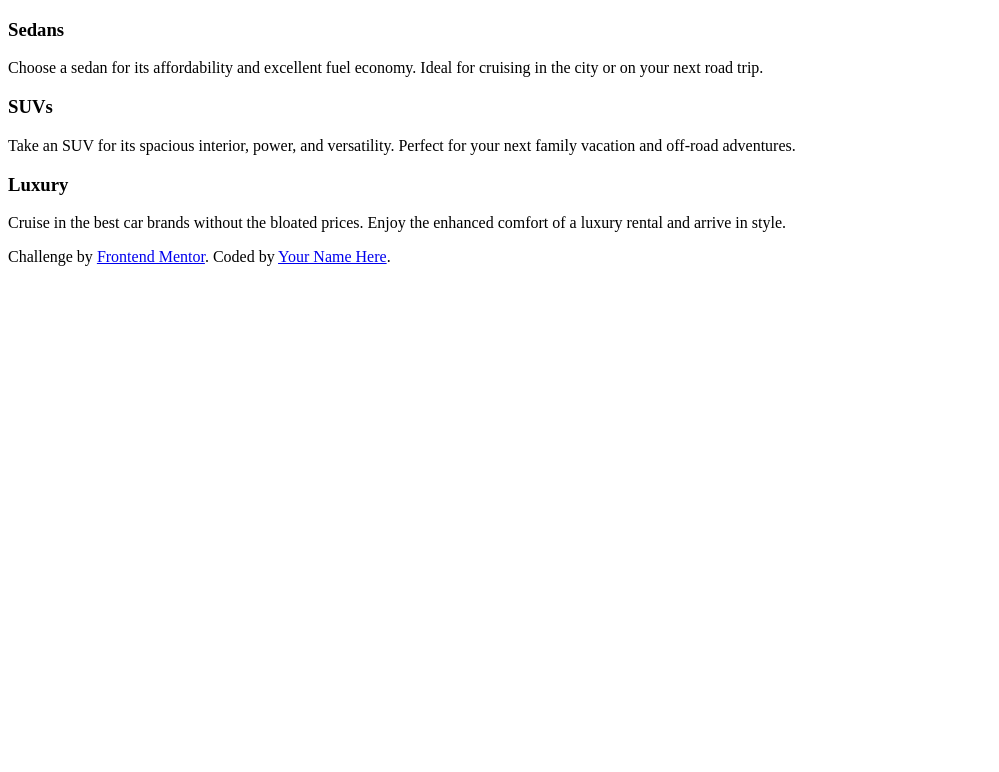
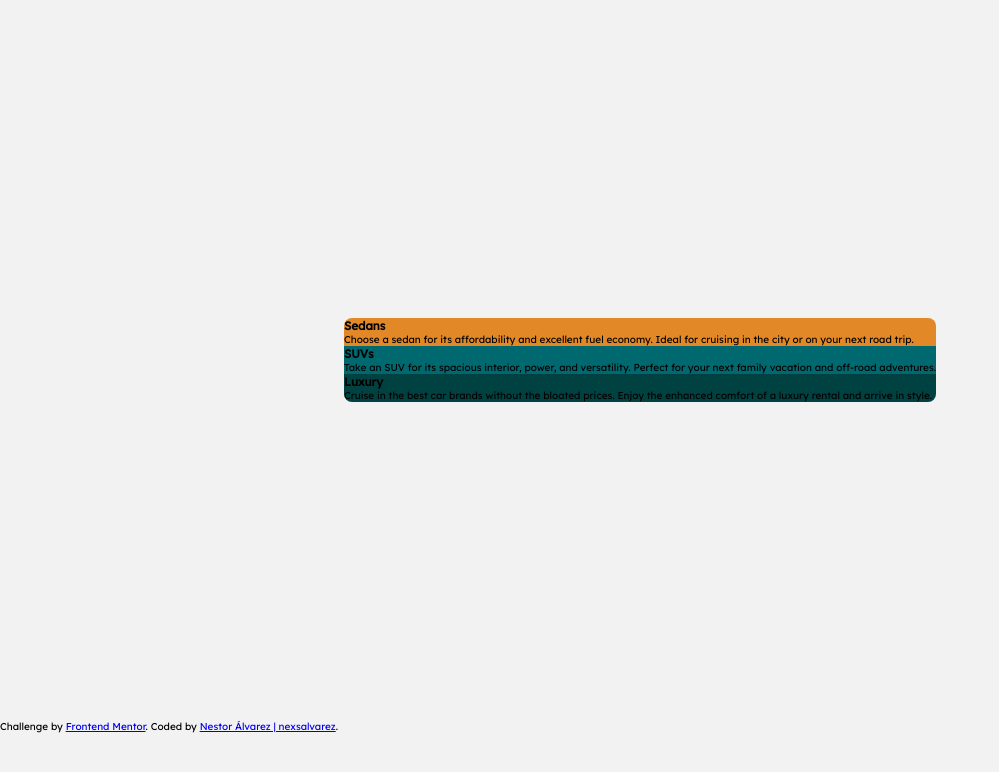
Before and after one commit to nexsalvarez/3-column-preview-card, a plain HTML site: page index.html in a window 1280 px wide. Shown: the whole page, without its empty margins (0-999 px from the left). Drawn offline with Linux system fonts and the light colour scheme.

Commit message:
Primeros estilos CSS del proyecto

```diff
--- a/CSS/styles.css
+++ b/CSS/styles.css
@@ -0,0 +1,54 @@
+:root {
+    --bright-orange: hsl(31, 77%, 52%);
+    --dark-cyan: hsl(184, 100%, 22%);
+    --very-dark-cyan: hsl(179, 100%, 13%);
+    --transparent-white-paragraphs: hsla(0, 0%, 100%, 0.75);
+    --very-light-gray: hsl(0, 0%, 95%);
+}
+* {
+    box-sizing: border-box;
+    margin: 0;
+    padding: 0;
+}
+html {
+    font-size: 62.5%;
+}
+body {
+    font-family: 'Lexend Deca', sans-serif;
+    /*font-family: 'Big Shoulders Display', cursive;*/
+    background-color: var(--very-light-gray);
+}
+main {
+    width: 100vw;
+    min-height: 90vh;
+    display: grid;
+    place-content: center;
+    padding: 40px 20px;
+}
+
+/*Card Styles*/
+
+.card-main-container {
+    width: 100%;
+    height: auto;
+    display: grid;
+    grid-template-columns: 1fr;
+    grid-template-rows: 1fr 1fr 1fr;
+    border-radius: 8px;
+    overflow: hidden;
+}
+.cars-type-sedans {
+    display: grid;
+    grid-row: 1;
+    background-color: var(--bright-orange);
+}
+.cars-type-suvs {
+    display: grid;
+    grid-row: 2;
+    background-color: var(--dark-cyan);
+}
+.cars-type-luxury {
+    display: grid;
+    grid-row: 3;
+    background-color: var(--very-dark-cyan);
+}
--- a/index.html
+++ b/index.html
@@ -28,8 +28,8 @@
     </div>
   </main>
   <footer>
-    <p>Challenge by <a href="https://www.frontendmentor.io?ref=challenge" target="_blank">Frontend Mentor</a>.
-      Coded by <a href="#">Your Name Here</a>.</p>
+    <p>Challenge by <a href="https://www.frontendmentor.io/challenges/3column-preview-card-component-pH92eAR2-/hub/3column-preview-card-component-1YIE7mRhaM" target="_blank">Frontend Mentor</a>.
+      Coded by <a href="https://github.com/nexsalvarez" target="_blank">Nestor Álvarez | nexsalvarez</a>.</p>
   </footer>
 </body>
 </html>
```
